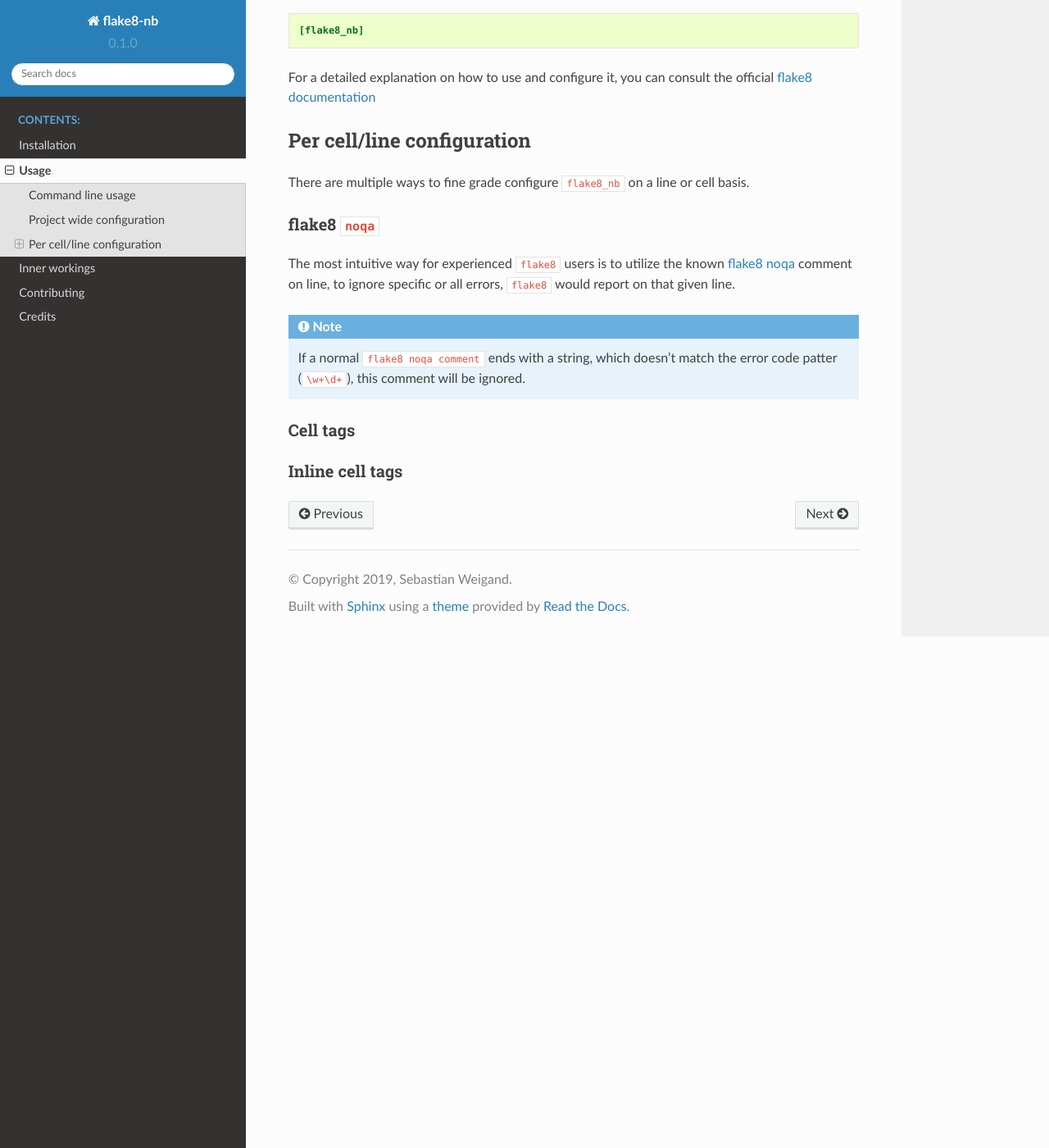
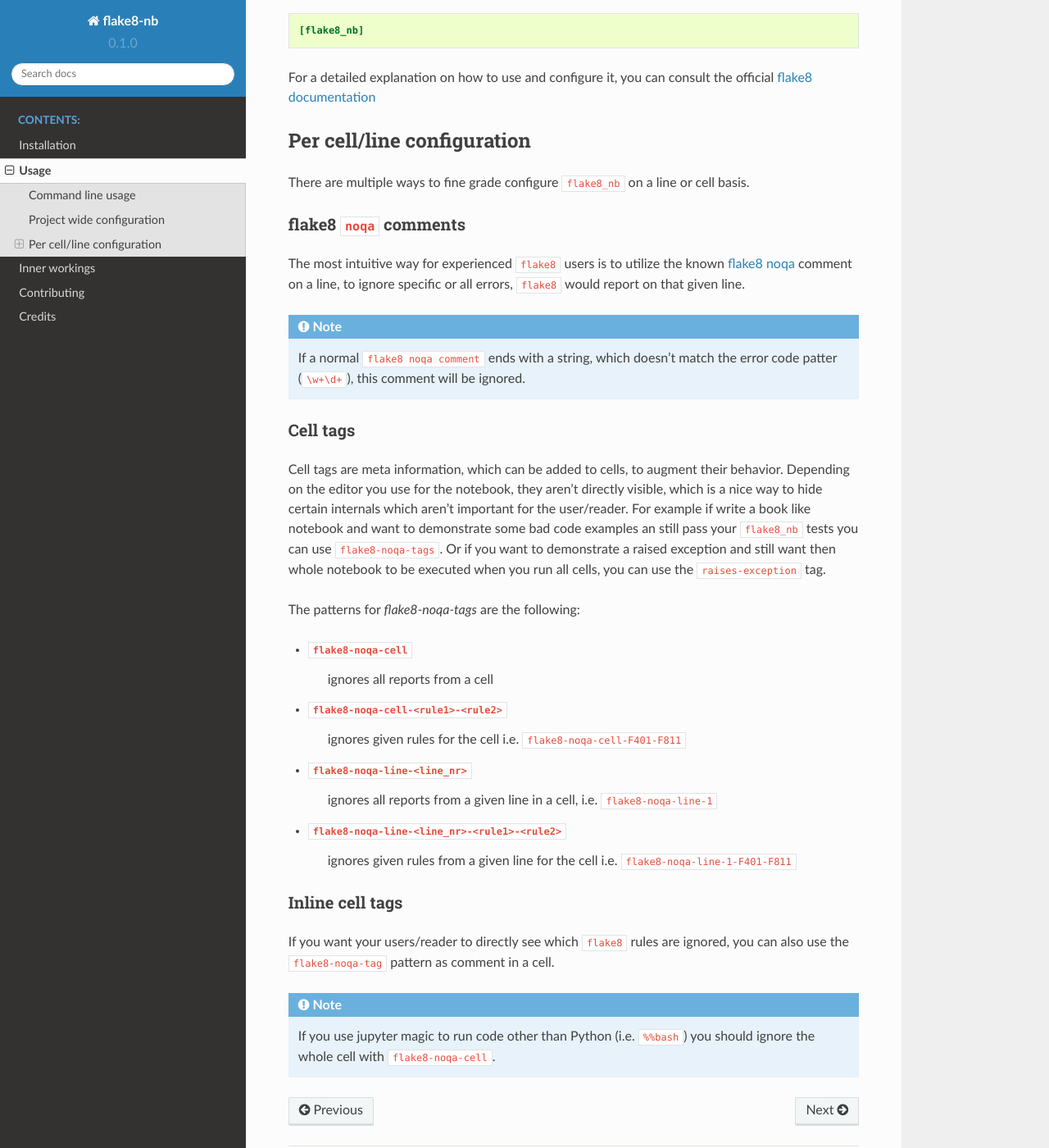
Before and after one commit to s-weigand/flake8-nb, a Sphinx documentation site: the page built from docs/usage.rst, in a window 1280 px wide and 1400 px high, scrolled down 781 px. Shown: the whole window at 82% size. Built offline with Sphinx 7.4.7 and the Read the Docs theme 2.0.0, drawn with Linux system fonts in a browser that asks for light colours; the version number is read from the project's files by our own code.

Commit message:
finished usage guide

```diff
--- a/docs/usage.rst
+++ b/docs/usage.rst
@@ -53,10 +53,10 @@ Per cell/line configuration
 There are multiple ways to fine grade configure ``flake8_nb``
 on a line or cell basis.
 
-flake8 ``noqa``
-^^^^^^^^^^^^^^^
+flake8 ``noqa`` comments
+^^^^^^^^^^^^^^^^^^^^^^^^
 The most intuitive way for experienced ``flake8`` users is
-to utilize the known `flake8 noqa`_ comment on line, to ignore specific
+to utilize the known `flake8 noqa`_ comment on a line, to ignore specific
 or all errors, ``flake8`` would report on that given line.
 
 .. note::
@@ -67,13 +67,51 @@ or all errors, ``flake8`` would report on that given line.
 
 Cell tags
 ^^^^^^^^^
+Cell tags are meta information, which can be added to cells,
+to augment their behavior.
+Depending on the editor you use for the notebook, they aren't
+directly visible, which is a nice way to hide certain internals
+which aren't important for the user/reader.
+For example if write a book like notebook and want to demonstrate
+some bad code examples an still pass your ``flake8_nb`` tests you
+can use ``flake8-noqa-tags``.
+Or if you want to demonstrate a raised exception and still want
+then whole notebook to be executed when you run all cells, you
+can use the ``raises-exception`` tag.
+
+The patterns for `flake8-noqa-tags` are the following:
+
+* ``flake8-noqa-cell``
+    ignores all reports from a cell
+
+* ``flake8-noqa-cell-<rule1>-<rule2>``
+    ignores given rules for the cell
+    i.e. ``flake8-noqa-cell-F401-F811``
+
+* ``flake8-noqa-line-<line_nr>``
+    ignores all reports from a given line in a cell,
+    i.e. ``flake8-noqa-line-1``
+
+* ``flake8-noqa-line-<line_nr>-<rule1>-<rule2>``
+    ignores given rules from a given line for the cell
+    i.e. ``flake8-noqa-line-1-F401-F811``
 
 
 Inline cell tags
 ^^^^^^^^^^^^^^^^
+If you want your users/reader to directly see which ``flake8`` rules
+are ignored, you can also use the ``flake8-noqa-tag`` pattern as
+comment in a cell.
+
+
+.. note::
+
+    If you use jupyter magic to run code other than Python (i.e. ``%%bash``)
+    you should ignore the whole cell with ``flake8-noqa-cell``.
 
 
 .. _`flake8 invocation`: http://flake8.pycqa.org/en/latest/user/invocation.html
 .. _`flake8 configuration`: http://flake8.pycqa.org/en/latest/user/configuration.html
 .. _`flake8 documentation`: http://flake8.pycqa.org/en/latest/index.html
 .. _`flake8 noqa`: http://flake8.pycqa.org/en/latest/user/violations.html#in-line-ignoring-errors
+.. _`jupyterlab-celltags`: https://github.com/jupyterlab/jupyterlab-celltags
```
